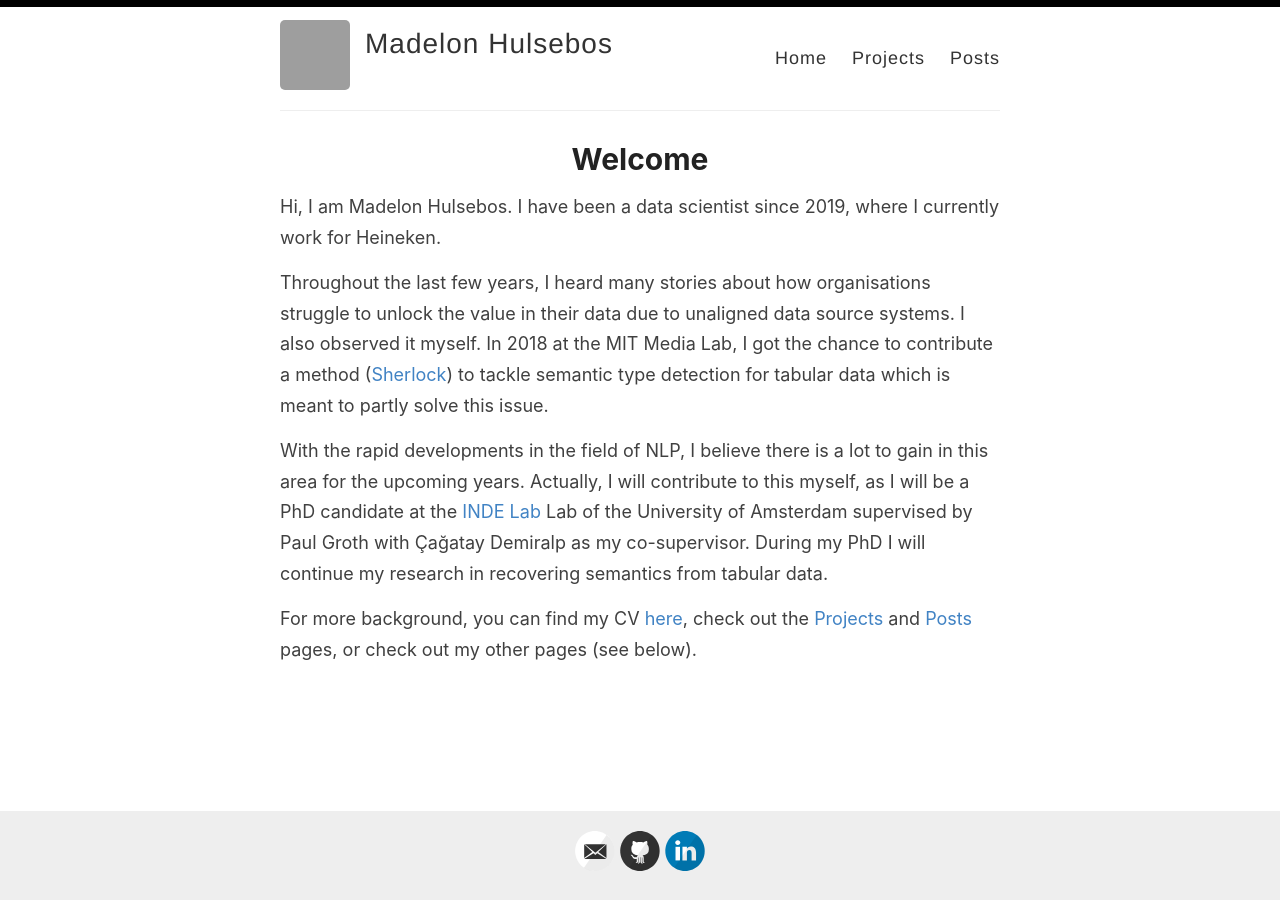
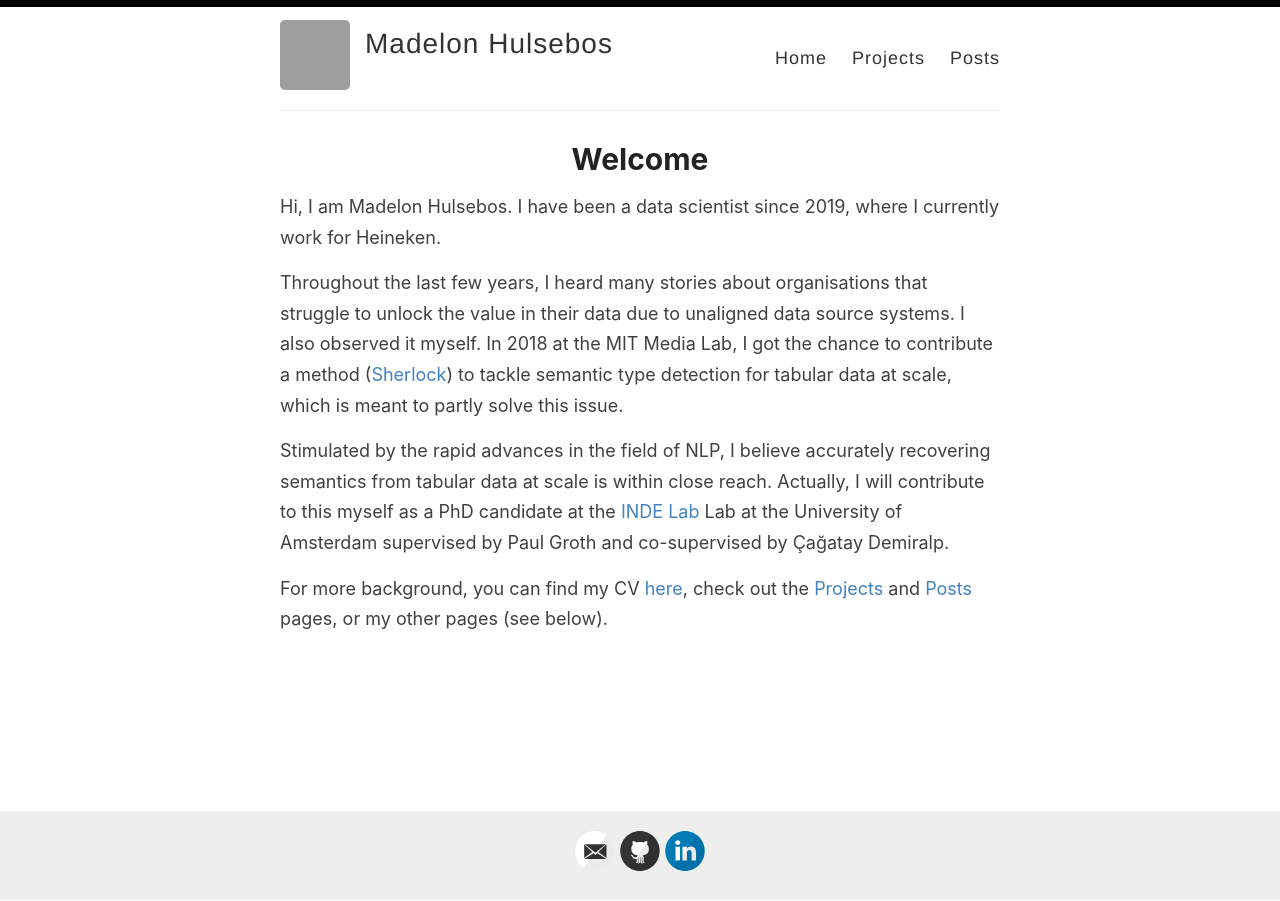
Before and after one commit to madelonhulsebos/madelonhulsebos.github.io, a Jekyll site: the page built from index.html, in a window 1280 px wide. Built offline with Jekyll 4.4.1, drawn with Linux system fonts in a browser that asks for light colours; the list of posts is cut into pages by our own code; grey boxes are pictures that could not be loaded.

Commit message:
Small revision text.

```diff
--- a/index.html
+++ b/index.html
@@ -9,15 +9,14 @@ layout: default
    Hi, I am Madelon Hulsebos. I have been a data scientist since 2019, where I currently work for Heineken.
   </p>
   <p>
-   Throughout the last few years, I heard many stories about how organisations struggle to unlock the value in their data due to unaligned data source systems. I also observed it myself.
-   In 2018 at the MIT Media Lab, I got the chance to contribute a method (<a href="https://arxiv.org/pdf/1905.10688.pdf">Sherlock</a>) to tackle semantic type detection for tabular data which is meant to partly solve this issue.
+   Throughout the last few years, I heard many stories about organisations that struggle to unlock the value in their data due to unaligned data source systems. I also observed it myself.
+   In 2018 at the MIT Media Lab, I got the chance to contribute a method (<a href="https://arxiv.org/pdf/1905.10688.pdf">Sherlock</a>) to tackle semantic type detection for tabular data at scale, which is meant to partly solve this issue.
   </p>
-   With the rapid developments in the field of NLP, I believe there is a lot to gain in this area for the upcoming years.
-   Actually, I will contribute to this myself, as I will be a PhD candidate at the <a href="https://indelab.org/">INDE Lab</a> Lab of the University of Amsterdam supervised by Paul Groth with &#199;a&#x0011F;atay Demiralp as my co-supervisor.
-   During my PhD I will continue my research in recovering semantics from tabular data.
+   Stimulated by the rapid advances in the field of NLP, I believe accurately recovering semantics from tabular data at scale is within close reach.
+   Actually, I will contribute to this myself as a PhD candidate at the <a href="https://indelab.org/">INDE Lab</a> Lab at the University of Amsterdam supervised by Paul Groth and co-supervised by &#199;a&#x0011F;atay Demiralp.
   </p>
   <p>
-   For more background, you can find my CV <a href="/assets/CV_mhulsebos.pdf">here</a>, check out the <a href="{{ site.baseurl }}/projects">Projects</a> and <a href="{{ site.baseurl }}/posts">Posts</a> pages, or check out my other pages (see below).
+   For more background, you can find my CV <a href="/assets/CV_mhulsebos.pdf">here</a>, check out the <a href="{{ site.baseurl }}/projects">Projects</a> and <a href="{{ site.baseurl }}/posts">Posts</a> pages, or my other pages (see below).
   </p>
  </div>
 </article>
```
